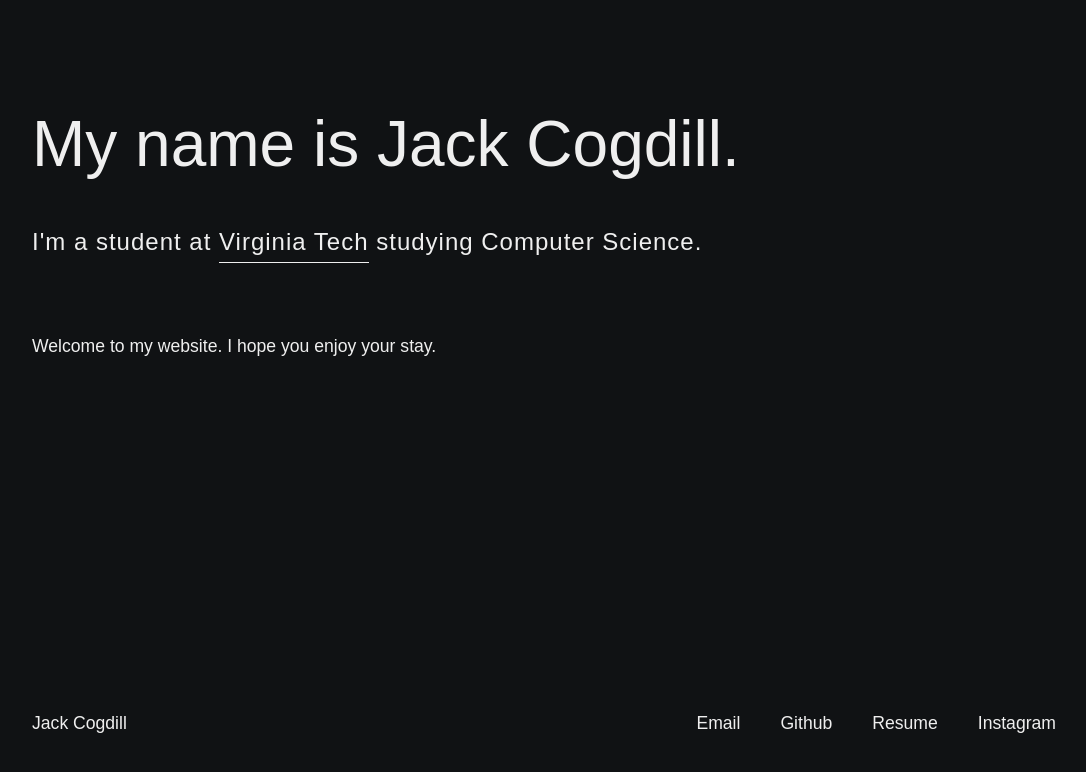
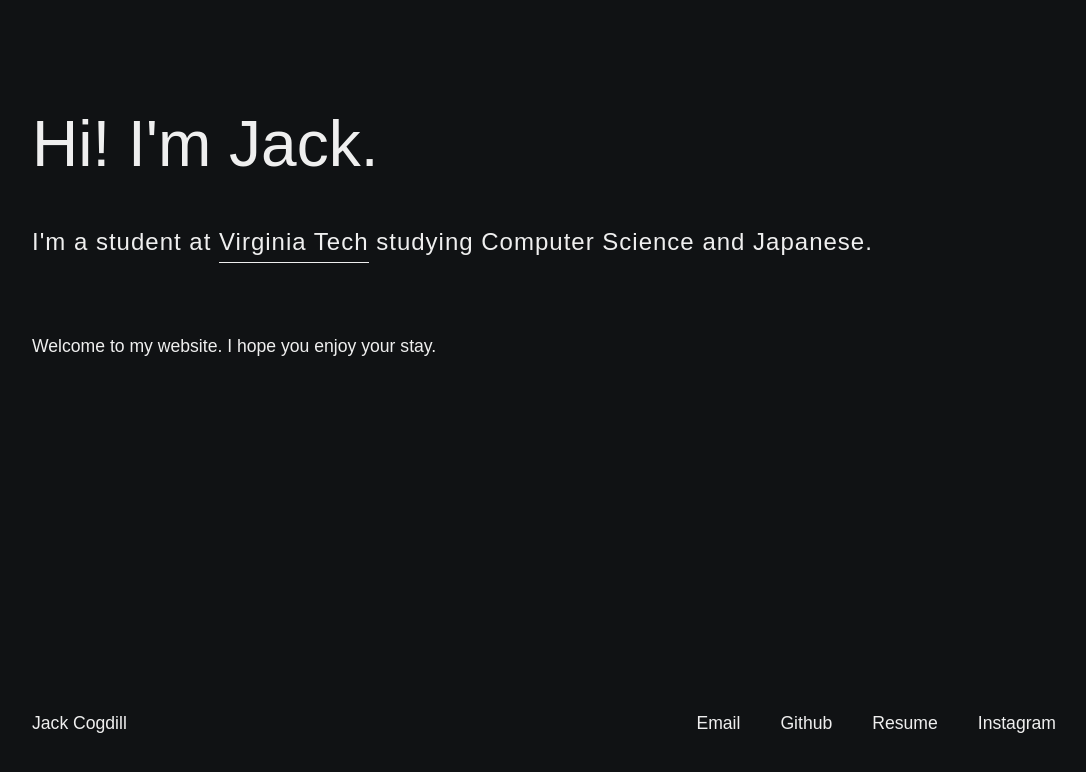
Before and after one commit to jackcogdill/jackcogdill.github.io, a React (Create React App) app: page / in a window 1280 px wide. Shown: the top 772 px of the page, without its empty margins (96-1182 px from the left). Built offline with nearby package versions, Linux system fonts and the light colour scheme.

Commit message:
Minor title changes

```diff
--- a/src/App.css
+++ b/src/App.css
@@ -78,7 +78,7 @@ a:hover, a:active {
 
 .header-description {
   font-size: 1.5rem;
-  font-weight: 300;
+  font-weight: 100;
   letter-spacing: 1px;
   line-height: 1.5em;
 }
--- a/src/App.js
+++ b/src/App.js
@@ -32,9 +32,9 @@ class App extends Component {
     return (
       <div className="App">
         <header className="header">
-          <h1 className="header-title">My name is Jack Cogdill.</h1>
+          <h1 className="header-title">Hi! I'm Jack.</h1>
           <h2 className="header-description">
-            I'm a student at <a href="https://vt.edu/">Virginia Tech</a> studying Computer Science.
+            I'm a student at <a href="https://vt.edu/">Virginia Tech</a> studying Computer Science and Japanese.
           </h2>
         </header>
         <div className="content">
```
